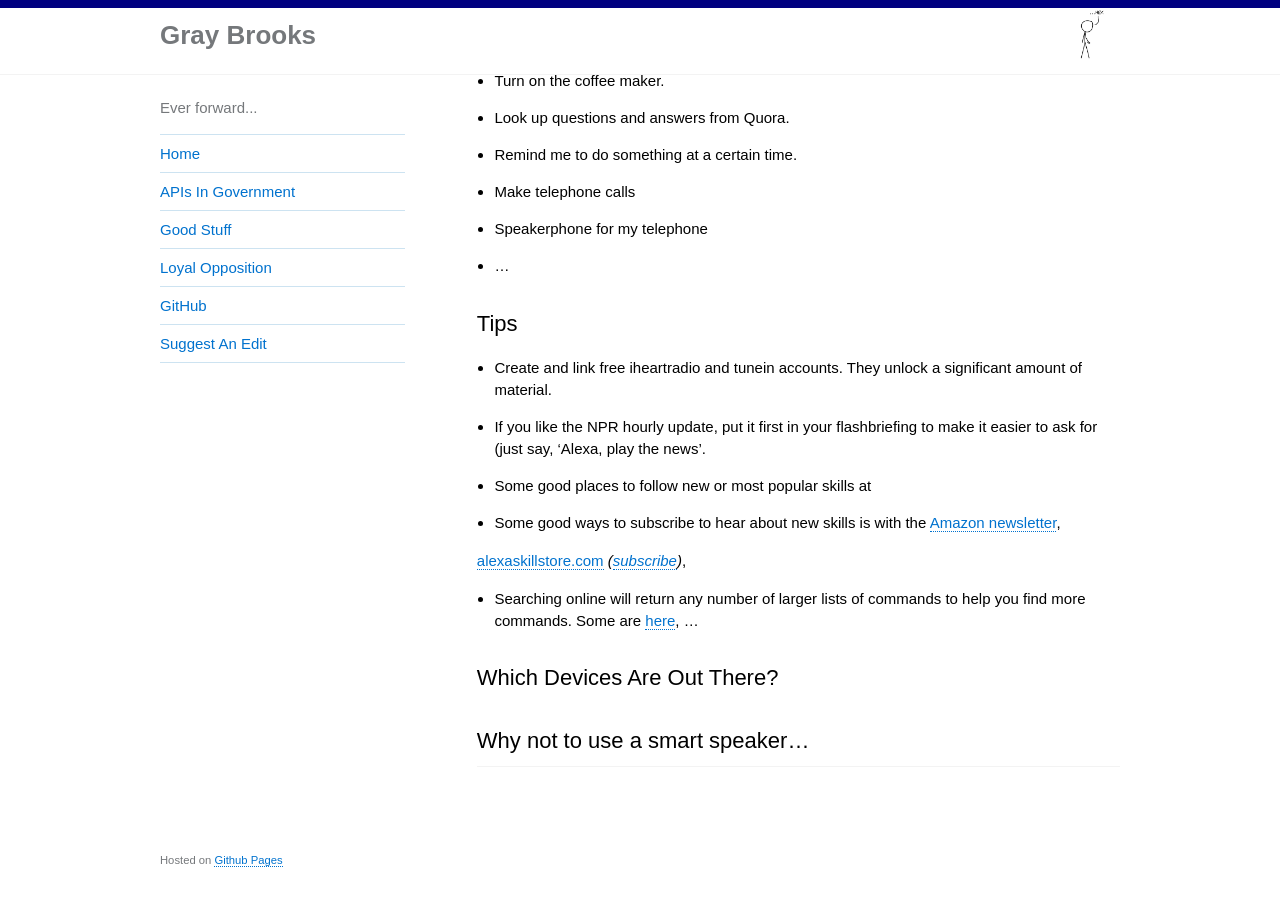
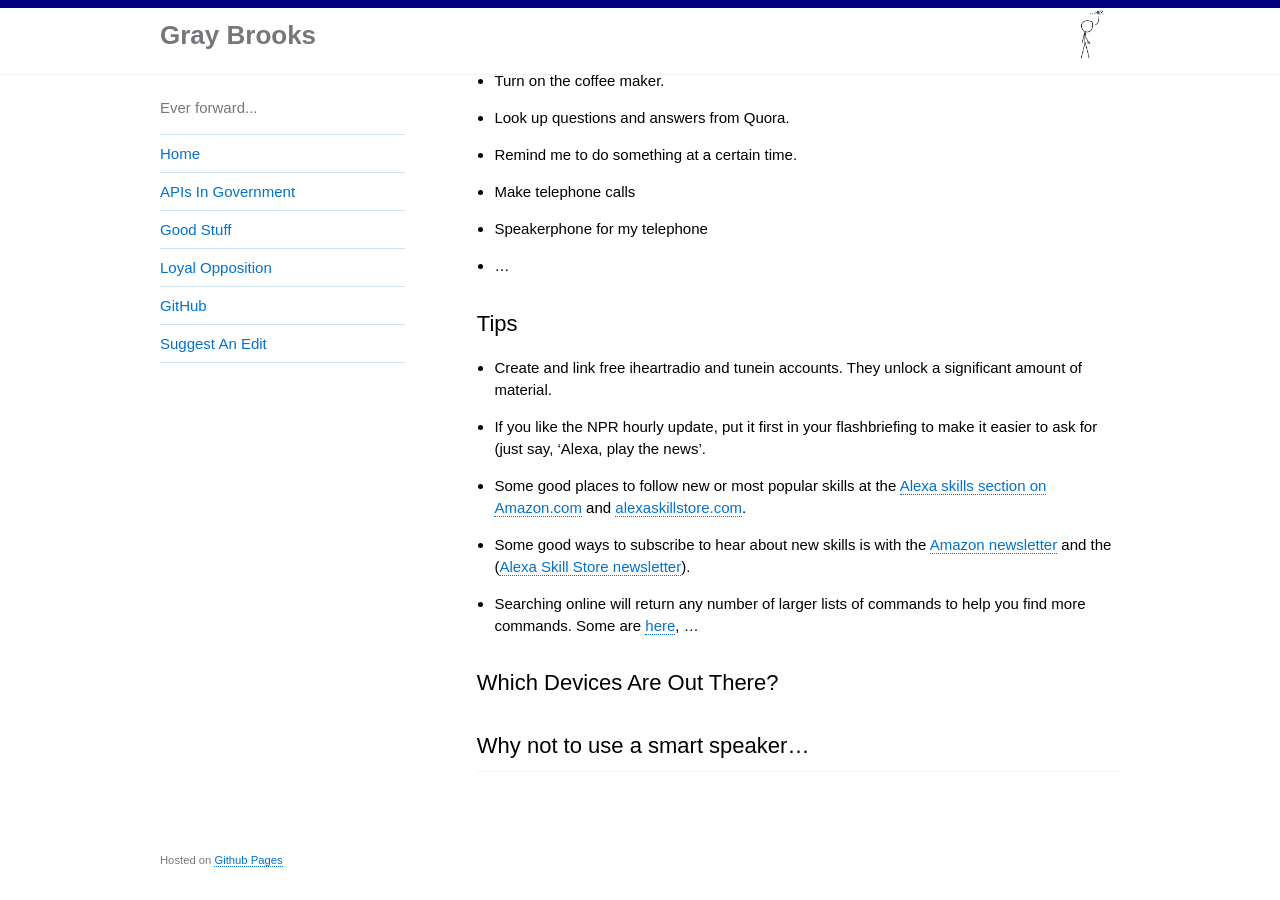
Before and after one commit to gbinal/gbinal.github.com, a Jekyll site: the page built from pages/smart-speaker.md, in a window 1280 px wide and 900 px high, scrolled down 3170 px. Built offline with Jekyll 4.4.1, drawn with Linux system fonts in a browser that asks for light colours.

Commit message:
a few updates

```diff
--- a/pages/smart-speaker.md
+++ b/pages/smart-speaker.md
@@ -101,11 +101,8 @@ Many of these already exist and I just haven't documented the correct query yet,
 ## Tips
 * Create and link free iheartradio and tunein accounts.  They unlock a significant amount of material.
 * If you like the NPR hourly update, put it first in your flashbriefing to make it easier to ask for (just say, 'Alexa, play the news'.
-* Some good places to follow new or most popular skills at
-* Some good ways to subscribe to hear about new skills is with the [Amazon newsletter](https://smile.amazon.com/gp/gss/detail/42015080),
-
-[alexaskillstore.com](https://www.alexaskillstore.com) _([subscribe](http://smswithmolly.us13.list-manage1.com/subscribe?u=08c5c395bfdc2457be5e4c2b4&id=e95ca4458c))_,
-
+* Some good places to follow new or most popular skills at the [Alexa skills section on Amazon.com](https://www.amazon.com/b/ref=as_li_ss_tl?tag=digitren08-20&ie=UTF8&node=13727921011&linkCode=sl2&linkId=eb4c1b11fb84e75eb94ff42ee65d0cd4&ascsubtag=home:1088614:9735280) and [alexaskillstore.com](https://www.alexaskillstore.com).
+* Some good ways to subscribe to hear about new skills is with the [Amazon newsletter](https://smile.amazon.com/gp/gss/detail/42015080) and the ([Alexa Skill Store newsletter](http://smswithmolly.us13.list-manage1.com/subscribe?u=08c5c395bfdc2457be5e4c2b4&id=e95ca4458c)).
 * Searching online will return any number of larger lists of commands to help you find more commands. Some are [here](https://www.cnet.com/how-to/the-complete-list-of-alexa-commands/), ...
 
 
```
